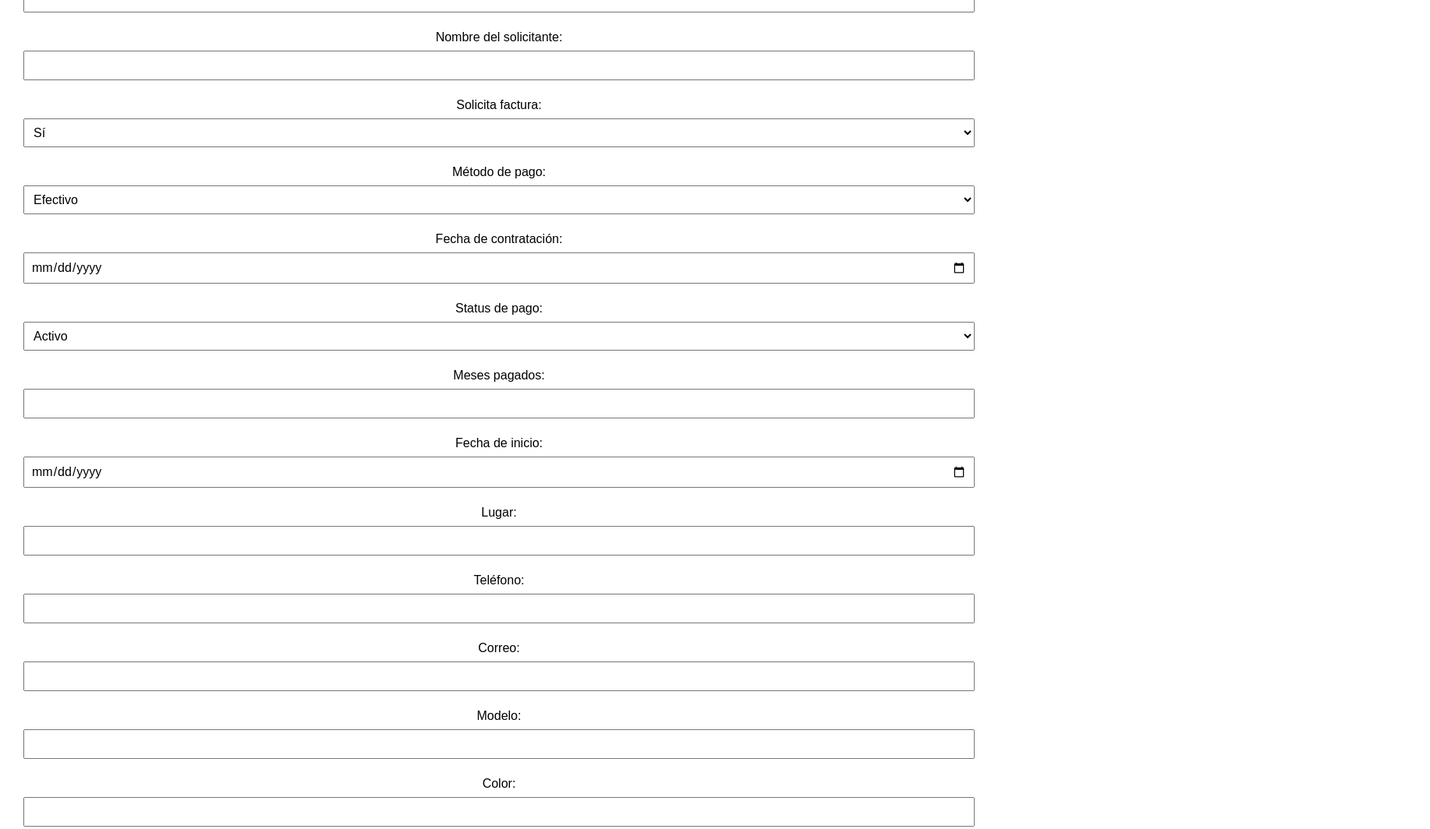
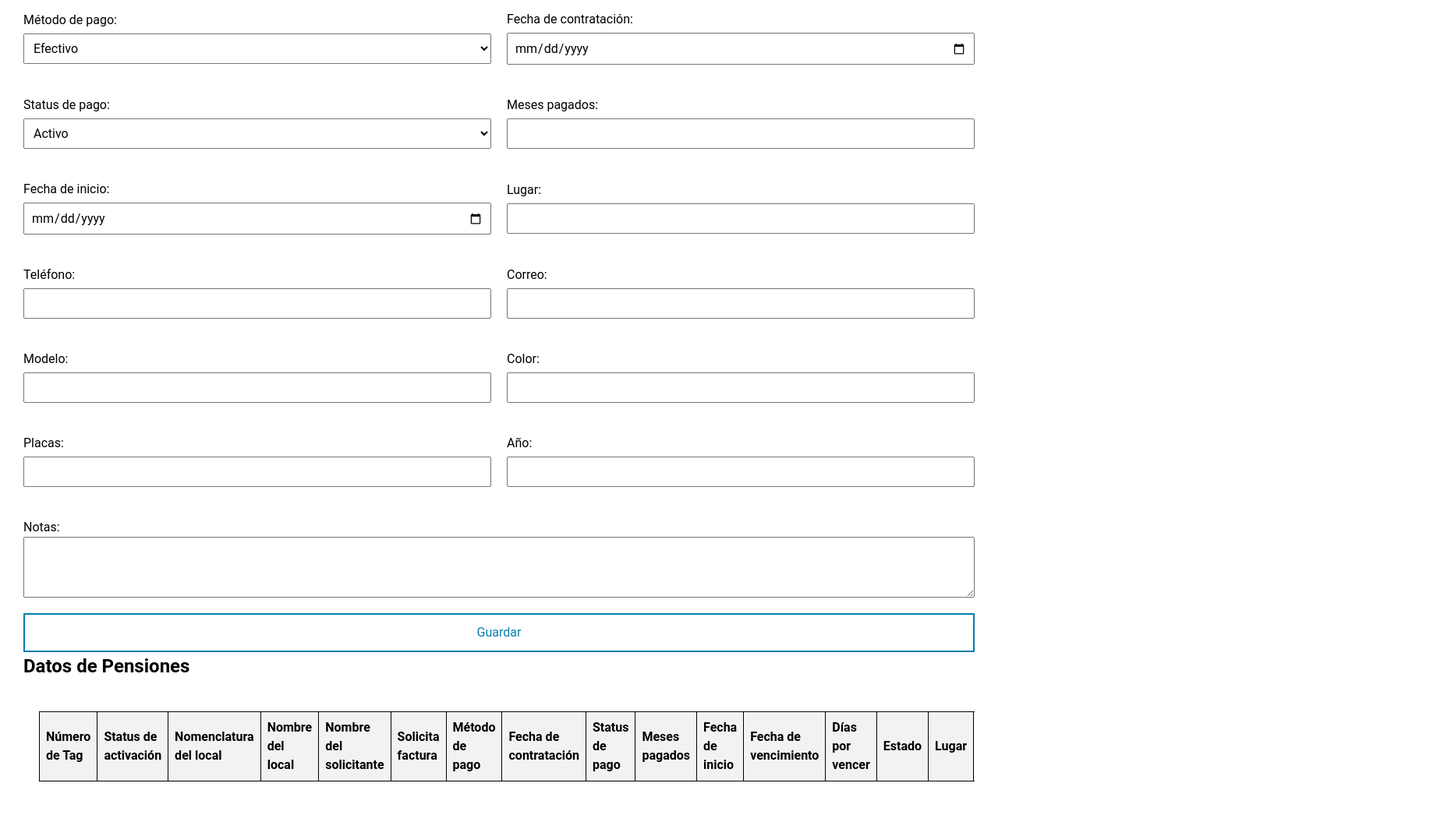
Before and after one commit to xjgv5/crudE-Parking, a plain HTML site: page agregarPension.html in a window 1280 px wide. Shown: the part 464-1528 px from the top of the page at 78% size, 1834 px wide, since content can reach past the window. After the commit the page ends 1507 px from the top, so only its background shows below. Drawn offline with Linux system fonts and the light colour scheme; no server answers.

Commit message:
Estilos corregidos

```diff
--- a/agregarPension.html
+++ b/agregarPension.html
@@ -10,62 +10,6 @@
     <link rel="stylesheet" href="assets/fonts/fontawesome-free-6.1.2-web/css/all.min.css">
     <style>
         /* Estilos básicos para el formulario y la tabla */
-        body {
-            font-family: Arial, sans-serif;
-            /* margin: 20px; */
-        }
-
-        form {
-            margin-bottom: 20px;
-        }
-
-        label {
-            display: block;
-            margin-top: 10px;
-        }
-
-        input,
-        select,
-        button {
-            width: 100%;
-            padding: 8px;
-            margin-top: 5px;
-            margin-bottom: 10px;
-            box-sizing: border-box;
-        }
-
-        table {
-            width: 100%;
-            border-collapse: collapse;
-            margin-top: 20px;
-        }
-
-        table,
-        th,
-        td {
-            border: 1px solid black;
-        }
-
-        th,
-        td {
-            padding: 8px;
-            text-align: left;
-        }
-
-        th {
-            background-color: #f2f2f2;
-        }
-
-        button {
-            background-color: #4CAF50;
-            color: white;
-            border: none;
-            cursor: pointer;
-        }
-
-        button:hover {
-            background-color: #45a049;
-        }
     </style>
 </head>
 
@@ -81,83 +25,124 @@
 
     <div class="contenedor__formulario">
         <h1>Registro de Pensiones</h1>
-        <form class="formulario__pension" id="formPension">
+        <form class="formulario__general" id="formPension">
+            <div class="formulario__campo">
                 <label for="numeroTag">Número de Tag:</label>
                 <input type="text" id="numeroTag">
+            </div>
 
+            <div class="formulario__campo">
                 <label for="statusActivacion">Status de activación:</label>
                 <select id="statusActivacion">
                     <option value="Activo">Activo</option>
                     <option value="No activo">No activo</option>
                 </select>
+            </div>
 
+            <div class="formulario__campo">
                 <label for="nomenclaturaLocal">Nomenclatura del local:</label>
                 <input type="text" id="nomenclaturaLocal">
+            </div>
 
+            <div class="formulario__campo">
                 <label for="nombreLocal">Nombre del local:</label>
                 <input type="text" id="nombreLocal">
+            </div>
 
+            <div class="formulario__campo">
                 <label for="nombreSolicitante">Nombre del solicitante:</label>
                 <input type="text" id="nombreSolicitante">
+            </div>
 
+            <div class="formulario__campo">
                 <label for="solicitaFactura">Solicita factura:</label>
                 <select id="solicitaFactura">
                     <option value="Si">Sí</option>
                     <option value="No">No</option>
                 </select>
+            </div>
 
+            <div class="formulario__campo">
                 <label for="metodoPago">Método de pago:</label>
                 <select id="metodoPago">
                     <option value="Efectivo">Efectivo</option>
                     <option value="Transferencia">Transferencia</option>
                     <option value="Pago con tarjeta">Pago con tarjeta</option>
                 </select>
+            </div>
 
+            <div class="formulario__campo">
                 <label for="fechaContratacion">Fecha de contratación:</label>
                 <input type="date" id="fechaContratacion">
+            </div>
 
+            <div class="formulario__campo">
                 <label for="statusPago">Status de pago:</label>
                 <select id="statusPago">
                     <option value="Activo">Activo</option>
                     <option value="No activo">No activo</option>
                 </select>
+            </div>
 
+            <div class="formulario__campo">
                 <label for="mesesPagados">Meses pagados:</label>
                 <input type="number" id="mesesPagados" min="1">
+            </div>
 
+            <div class="formulario__campo">
                 <label for="fechaInicio">Fecha de inicio:</label>
                 <input type="date" id="fechaInicio">
+            </div>
 
+            <div class="formulario__campo">
                 <label for="lugar">Lugar:</label>
                 <input type="text" id="lugar">
+            </div>
 
+            <div class="formulario__campo">
                 <label for="telefono">Teléfono:</label>
                 <input type="tel" id="telefono">
+            </div>
 
+            <div class="formulario__campo">
                 <label for="correo">Correo:</label>
                 <input type="email" id="correo">
+            </div>
 
+            <div class="formulario__campo">
                 <label for="modelo">Modelo:</label>
                 <input type="text" id="modelo">
+            </div>
 
+            <div class="formulario__campo">
                 <label for="color">Color:</label>
                 <input type="text" id="color">
+            </div>
 
+            <div class="formulario__campo">
                 <label for="placas">Placas:</label>
                 <input type="text" id="placas">
+            </div>
 
+            <div class="formulario__campo">
                 <label for="año">Año:</label>
                 <input type="number" id="año" min="1900" max="2099">
+            </div>
 
+            <div class="formulario__campo campo__full">
                 <label for="notas">Notas:</label>
                 <textarea id="notas" rows="4"></textarea>
+            </div>
 
-            <button type="submit">Guardar</button>
+            <div class="formulario__campo campo__full">
+                <button class="btn__primary-big btn__full" type="submit">Guardar</button>
+            </div>
         </form>
 
 
         <h2 class="tabla__titulo">Datos de Pensiones</h2>
 
+        <div class="tabla__contenedor">
             <table id="tablaPensiones">
                 <thead>
                     <tr>
@@ -191,6 +176,7 @@
                 </tbody>
             </table>
         </div>
+    </div>
 
     <!-- Tabla para mostrar los datos -->
 
--- a/assets/css/styles.css
+++ b/assets/css/styles.css
@@ -4,6 +4,50 @@
 
 html {
     font-family: 'Roboto';
+}
+
+td {
+    text-align: center;
+}
+
+form {
+    margin-bottom: 20px;
+}
+
+label {
+    display: block;
+    margin-top: 10px;
+}
+
+input,
+select {
+    width: 100%;
+    padding: 8px;
+    margin-top: 5px;
+    margin-bottom: 10px;
+    box-sizing: border-box;
+}
+
+table {
+    width: 100%;
+    border-collapse: collapse;
+    margin-top: 20px;
+}
+
+table,
+th,
+td {
+    border: 1px solid black;
+}
+
+th,
+td {
+    padding: 8px;
+    text-align: left;
+}
+
+th {
+    background-color: #f2f2f2;
 }
 
 .container {
@@ -102,14 +146,15 @@ html {
     margin-right: 10px;
 }
 
+/*
 .formulario__input {
     width: 200px;
     margin: 6px 10px;
-}
+} */
 
 /* _______ contenedor de busqueda_______ */
 .buscar__contenedor {
-    border: 2px solid rebeccapurple;
+    /* border: 2px solid rebeccapurple; */
     display: flex;
     justify-content: center;
     align-items: center;
@@ -147,7 +192,8 @@ html {
 
 
 /* Estilos para el botón de la clase .slide */
-.btn__primary {
+.btn__primary,
+.btn__primary-big {
     --color: white;
     /* Color base */
     --hover: var(--color-background);
@@ -167,10 +213,24 @@ html {
     /* Transición suave */
 }
 
+.btn__primary-big {
+    transition: .5s;
+}
+
 /* Efecto al hacer hover o focus */
 .btn__primary:hover,
 .btn__primary:focus {
     box-shadow: inset 6.5em 0 0 0 var(--hover);
+    /* Sombra interna que llena el botón */
+    border-color: var(--hover);
+    /* Cambia el color del borde */
+    color: #fff;
+    /* Cambia el color del texto a blanco */
+}
+
+.btn__primary-big:hover,
+.btn__primary-big:focus {
+    box-shadow: inset 95em 0 0 0 var(--hover);
     /* Sombra interna que llena el botón */
     border-color: var(--hover);
     /* Cambia el color del borde */
@@ -185,7 +245,7 @@ html {
 
 .tabla__resultados {
     margin: 0 auto;
-    border: 2px solid red;
+    /* border: 2px solid red; */
     table-layout: fixed;
     width: 80%;
 
@@ -256,21 +316,42 @@ html {
     }
 }
 
-/* _---------- provisional para los estilos de nueva pension----
+/* _---------- provisional para los estilos de nueva pension----- */
 
-- */
-
-.formulario__pension {
+.formulario__general {
     margin: 0 auto;
     /* border: 2px solid red; */
-    display: flex;
+    display: grid;
+    grid-template-columns: 1fr 1fr;
+    gap: 20px;
     flex-direction: column;
     justify-content: center;
     align-items: center;
 }
 
 /* Formulario de pensiones */
+.tabla__contenedor {
+    width: 100%;
+    padding: 20px;
+    overflow-x: auto;
+}
+
+
 .contenedor__formulario {
     padding: 20px 30px;
+}
 
+.campo__full {
+    grid-column: span 2;
 }
+
+.formulario__campo {
+    display: flex;
+    flex-direction: column;
+    justify-content: start;
+}
+
+.btn__full {
+    width: 100%;
+    height: 50px;
+}
```
Also changed, not shown: agregar.html (+34 -3 lines). Lines whose indentation alone changed are shown as unchanged.
